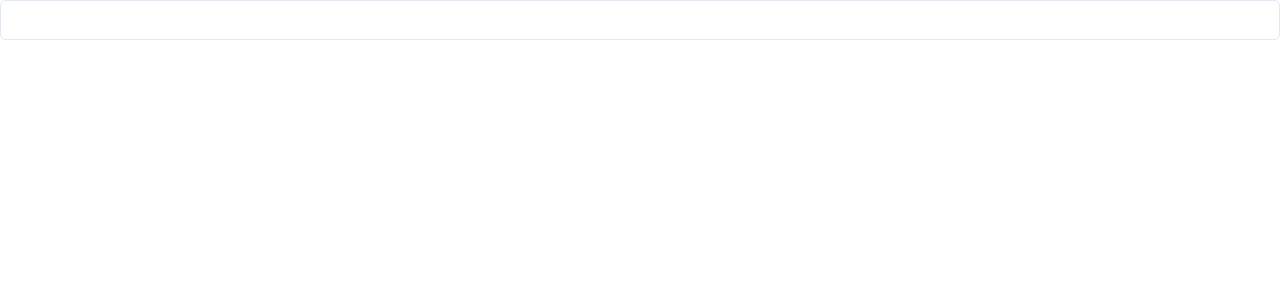
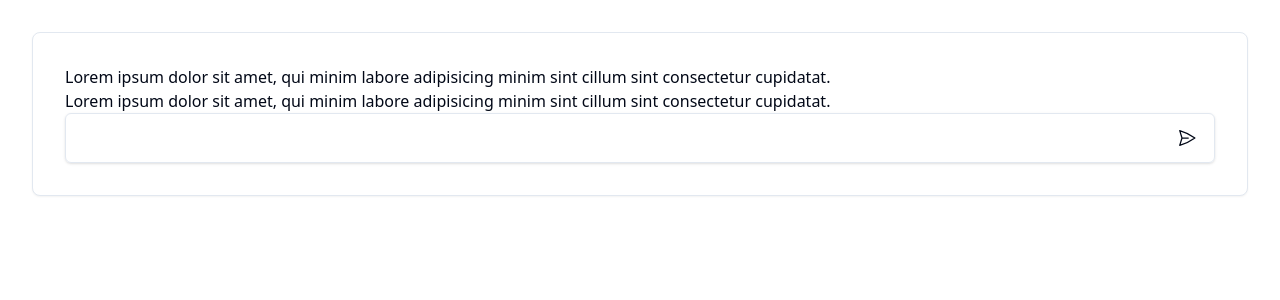
Before and after one commit to HackYeah2023-Nikodem-sAngels/task, a React (Vite) app in the folder frontend/: page / in a window 1280 px wide. Shown: the top 300 px of the page. Built offline with nearby package versions, Linux system fonts and the light colour scheme.

Commit message:
Added basic chat ui

```diff
--- a/frontend/index.html
+++ b/frontend/index.html
@@ -9,7 +9,7 @@
 </head>
 
 <body class="dark">
-  <div id="root"></div>
+  <div id="root" class="w-screen h-screen items-center flex p-8"></div>
   <script type="module" src="/src/main.tsx"></script>
 </body>
 
--- a/frontend/package.json
+++ b/frontend/package.json
@@ -10,11 +10,14 @@
     "preview": "vite preview"
   },
   "dependencies": {
+    "@heroicons/react": "^2.0.18",
+    "@radix-ui/react-slot": "^1.0.2",
     "class-variance-authority": "^0.7.0",
     "clsx": "^2.0.0",
     "lucide-react": "^0.279.0",
     "react": "^18.2.0",
     "react-dom": "^18.2.0",
+    "react-textarea-autosize": "^8.5.3",
     "tailwind-merge": "^1.14.0",
     "tailwindcss-animate": "^1.0.7"
   },
--- a/frontend/src/App.tsx
+++ b/frontend/src/App.tsx
@@ -1,10 +1,18 @@
-import { Input } from "./components/ui/input";
+import { Prompt } from "@/components/Prompt";
+import { Responses } from "@/components/Responses";
+import { Card } from "@/components/ui/card";
 
 function App() {
     return (
-        <div>
-            <Input />
-        </div>
+        <Card className="flex flex-col h-full mx-auto w-screen p-8">
+            <Responses
+                responses={[
+                    "Lorem ipsum dolor sit amet, qui minim labore adipisicing minim sint cillum sint consectetur cupidatat.",
+                    "Lorem ipsum dolor sit amet, qui minim labore adipisicing minim sint cillum sint consectetur cupidatat.",
+                ]}
+            />
+            <Prompt />
+        </Card>
     );
 }
 
--- /dev/null
+++ b/frontend/src/components/Prompt.tsx
@@ -0,0 +1,18 @@
+import { PaperAirplaneIcon } from "@heroicons/react/24/outline";
+import { Textarea } from "./ui/textarea";
+import { Button } from "./ui/button";
+
+export function Prompt() {
+    return (
+        <div className="relative">
+            <Textarea className="shadow mx-auto py-3 text-base" />
+            <Button
+                variant={"ghost"}
+                size={"icon"}
+                className="absolute top-1/2 -right-3 transform -translate-x-1/2 -translate-y-1/2"
+            >
+                <PaperAirplaneIcon className="w-5" />
+            </Button>
+        </div>
+    );
+}
--- /dev/null
+++ b/frontend/src/components/Responses.tsx
@@ -0,0 +1,12 @@
+interface Props {
+    responses: string[];
+}
+export function Responses(props: Props) {
+    return (
+        <div className="flex flex-col flex-1">
+            {props.responses.map((response, i) => (
+                <div key={i}>{response}</div>
+            ))}
+        </div>
+    );
+}
--- /dev/null
+++ b/frontend/src/components/ui/button.tsx
@@ -0,0 +1,57 @@
+import * as React from "react";
+import { Slot } from "@radix-ui/react-slot";
+import { cva, type VariantProps } from "class-variance-authority";
+
+import { cn } from "@/lib/utils";
+
+const buttonVariants = cva(
+    "inline-flex items-center justify-center rounded-md text-sm font-medium ring-offset-background transition-colors focus-visible:outline-none focus-visible:ring-2 focus-visible:ring-ring focus-visible:ring-offset-2 disabled:pointer-events-none disabled:opacity-50",
+    {
+        variants: {
+            variant: {
+                default:
+                    "bg-primary text-primary-foreground hover:bg-primary/90",
+                destructive:
+                    "bg-destructive text-destructive-foreground hover:bg-destructive/90",
+                outline:
+                    "border border-input bg-background hover:bg-accent hover:text-accent-foreground",
+                secondary:
+                    "bg-secondary text-secondary-foreground hover:bg-secondary/80",
+                ghost: "hover:bg-accent hover:text-accent-foreground",
+                link: "text-primary underline-offset-4 hover:underline",
+            },
+            size: {
+                default: "h-10 px-4 py-2",
+                sm: "h-9 rounded-md px-3",
+                lg: "h-11 rounded-md px-8",
+                icon: "h-10 w-10",
+            },
+        },
+        defaultVariants: {
+            variant: "default",
+            size: "default",
+        },
+    },
+);
+
+export interface ButtonProps
+    extends React.ButtonHTMLAttributes<HTMLButtonElement>,
+        VariantProps<typeof buttonVariants> {
+    asChild?: boolean;
+}
+
+const Button = React.forwardRef<HTMLButtonElement, ButtonProps>(
+    ({ className, variant, size, asChild = false, ...props }, ref) => {
+        const Comp = asChild ? Slot : "button";
+        return (
+            <Comp
+                className={cn(buttonVariants({ variant, size, className }))}
+                ref={ref}
+                {...props}
+            />
+        );
+    },
+);
+Button.displayName = "Button";
+
+export { Button, buttonVariants };
--- /dev/null
+++ b/frontend/src/components/ui/card.tsx
@@ -0,0 +1,86 @@
+import * as React from "react";
+
+import { cn } from "@/lib/utils";
+
+const Card = React.forwardRef<
+    HTMLDivElement,
+    React.HTMLAttributes<HTMLDivElement>
+>(({ className, ...props }, ref) => (
+    <div
+        ref={ref}
+        className={cn(
+            "rounded-lg border bg-card text-card-foreground shadow-sm",
+            className,
+        )}
+        {...props}
+    />
+));
+Card.displayName = "Card";
+
+const CardHeader = React.forwardRef<
+    HTMLDivElement,
+    React.HTMLAttributes<HTMLDivElement>
+>(({ className, ...props }, ref) => (
+    <div
+        ref={ref}
+        className={cn("flex flex-col space-y-1.5 p-6", className)}
+        {...props}
+    />
+));
+CardHeader.displayName = "CardHeader";
+
+const CardTitle = React.forwardRef<
+    HTMLParagraphElement,
+    React.HTMLAttributes<HTMLHeadingElement>
+>(({ className, ...props }, ref) => (
+    <h3
+        ref={ref}
+        className={cn(
+            "text-2xl font-semibold leading-none tracking-tight",
+            className,
+        )}
+        {...props}
+    />
+));
+CardTitle.displayName = "CardTitle";
+
+const CardDescription = React.forwardRef<
+    HTMLParagraphElement,
+    React.HTMLAttributes<HTMLParagraphElement>
+>(({ className, ...props }, ref) => (
+    <p
+        ref={ref}
+        className={cn("text-sm text-muted-foreground", className)}
+        {...props}
+    />
+));
+CardDescription.displayName = "CardDescription";
+
+const CardContent = React.forwardRef<
+    HTMLDivElement,
+    React.HTMLAttributes<HTMLDivElement>
+>(({ className, ...props }, ref) => (
+    <div ref={ref} className={cn("p-6 pt-0", className)} {...props} />
+));
+CardContent.displayName = "CardContent";
+
+const CardFooter = React.forwardRef<
+    HTMLDivElement,
+    React.HTMLAttributes<HTMLDivElement>
+>(({ className, ...props }, ref) => (
+    <div
+        ref={ref}
+        className={cn("flex items-center p-6 pt-0", className)}
+        {...props}
+    />
+));
+CardFooter.displayName = "CardFooter";
+
+export {
+    Card,
+    CardHeader,
+    CardFooter,
+    CardTitle,
+    CardDescription,
+    CardContent,
+};
--- /dev/null
+++ b/frontend/src/components/ui/textarea.tsx
@@ -0,0 +1,38 @@
+import * as React from "react";
+
+import { cn } from "@/lib/utils";
+import ReactTextareaAutosize from "react-textarea-autosize";
+import { VariantProps, cva } from "class-variance-authority";
+
+const textAreaVariants = cva(
+    "flex h-20 w-full resize-none rounded-md border border-input bg-transparent px-3 py-2 ring-offset-background placeholder:text-muted-foreground focus-visible:outline-none focus-visible:ring-2 focus-visible:ring-ring focus-visible:ring-offset-2 disabled:cursor-not-allowed disabled:opacity-50",
+    {
+        variants: {
+            size: {
+                default: "text-sm",
+                lg: "text-base",
+            },
+        },
+        defaultVariants: {
+            size: "default",
+        },
+    },
+);
+
+type TextareaProps = React.ComponentPropsWithRef<typeof ReactTextareaAutosize> &
+    VariantProps<typeof textAreaVariants>;
+
+const Textarea = React.forwardRef<HTMLTextAreaElement, TextareaProps>(
+    ({ className, size, ...props }, ref) => {
+        return (
+            <ReactTextareaAutosize
+                className={cn(textAreaVariants({ className, size }))}
+                ref={ref}
+                {...props}
+            />
+        );
+    },
+);
+Textarea.displayName = "Textarea";
+
+export { Textarea };
```
Also changed, not shown: 1 other file (tests, documents, lock files or other folders).
